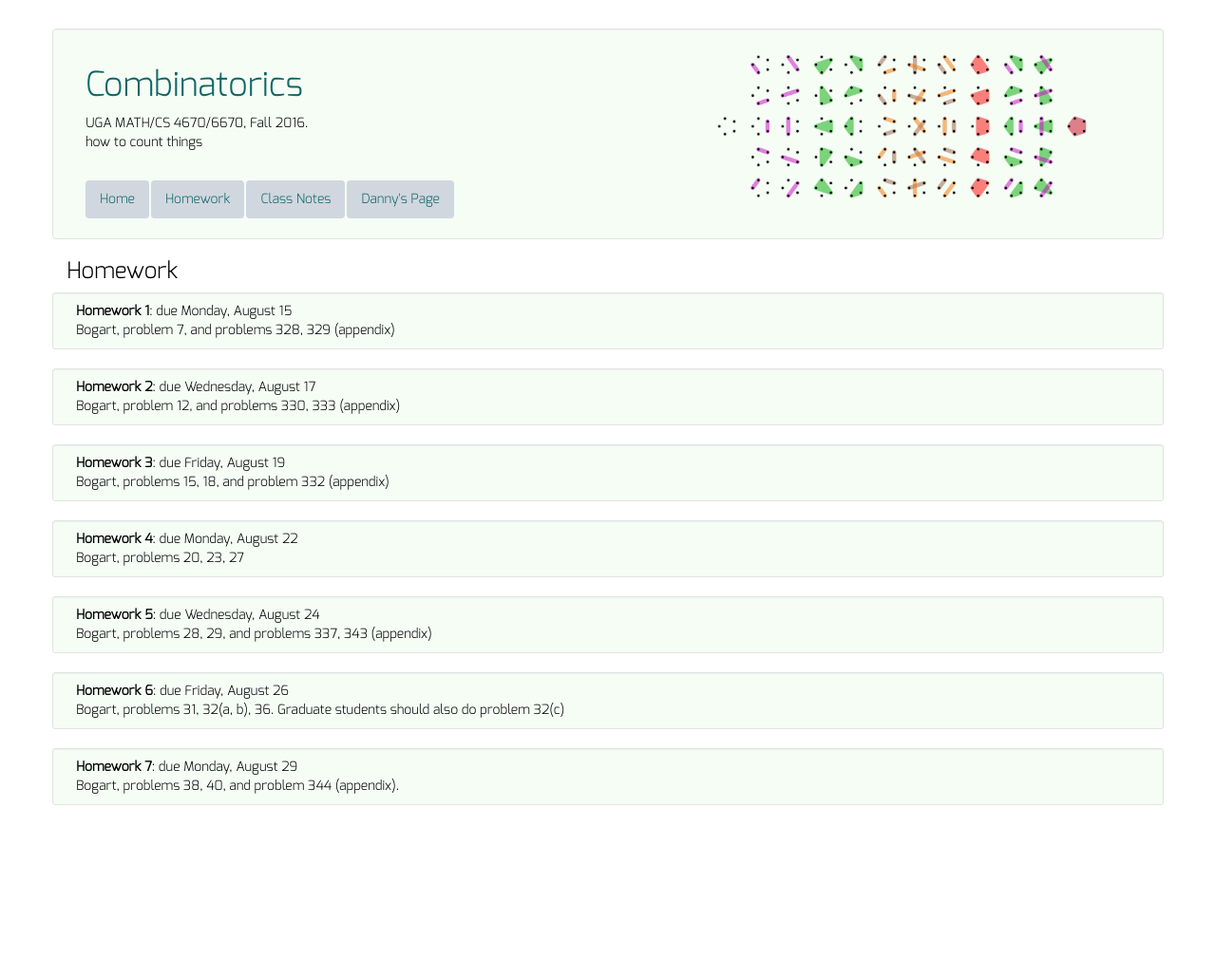
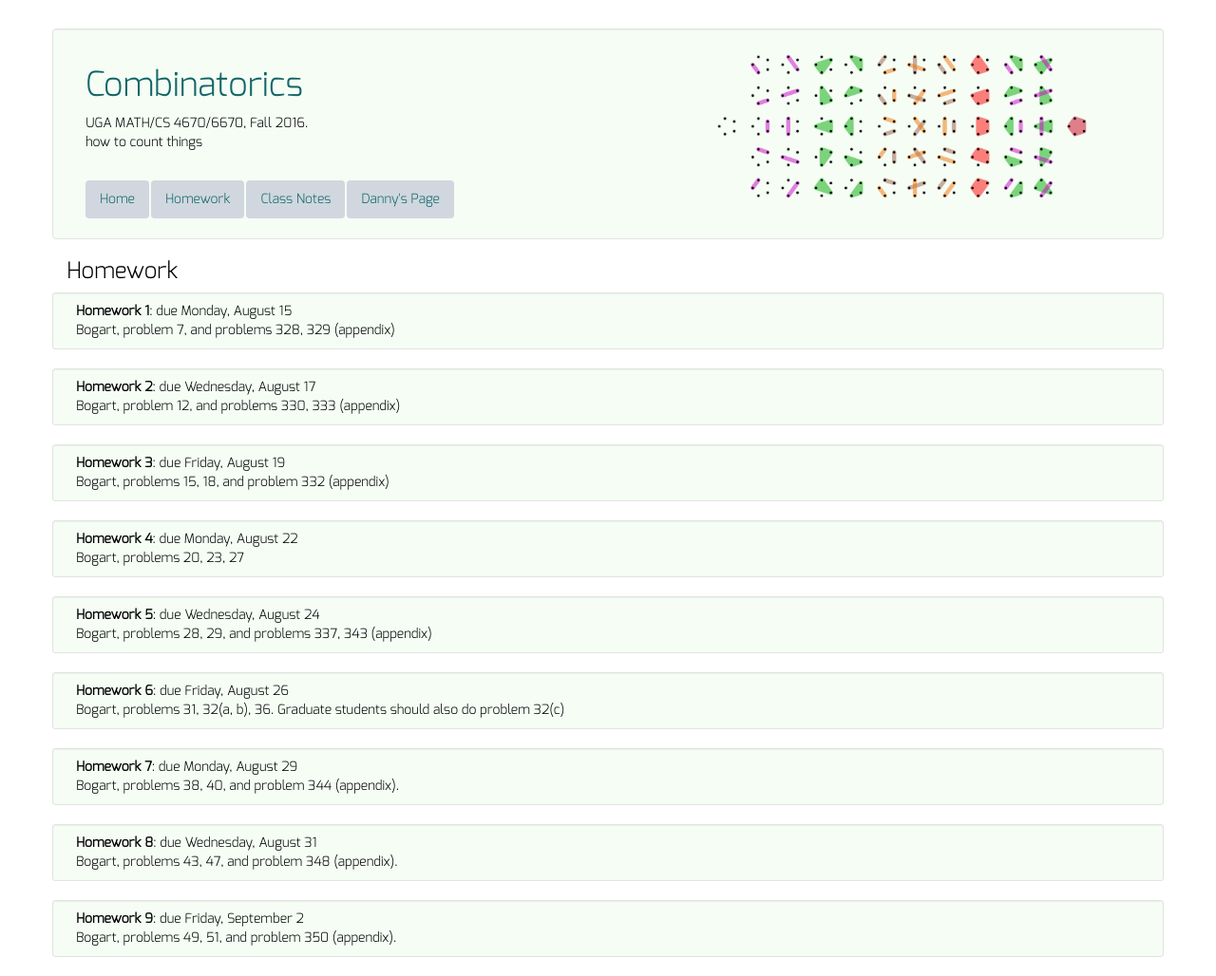
Before and after one commit to dkrashen/combinatorics, a Jekyll site: the page built from hw/index.html, in a window 1280 px wide. Shown: the whole page at 95% size. Built offline with Jekyll 4.4.1, drawn with Linux system fonts in a browser that asks for light colours; before the commit the page ends 900 px from its top, so only the background shows below that.

Commit message:
homework additions

```diff
--- a/_data/homework.yml
+++ b/_data/homework.yml
@@ -20,3 +20,9 @@
 - title: "Homework 7"
   description: "Bogart, problems 38, 40, and problem 344 (appendix). "
   due: "Monday, August 29"
+- title: "Homework 8"
+  description: "Bogart, problems 43, 47, and problem 348 (appendix). "
+  due: "Wednesday, August 31"
+- title: "Homework 9"
+  description: "Bogart, problems 49, 51, and problem 350 (appendix). "
+  due: "Friday, September 2"
```
